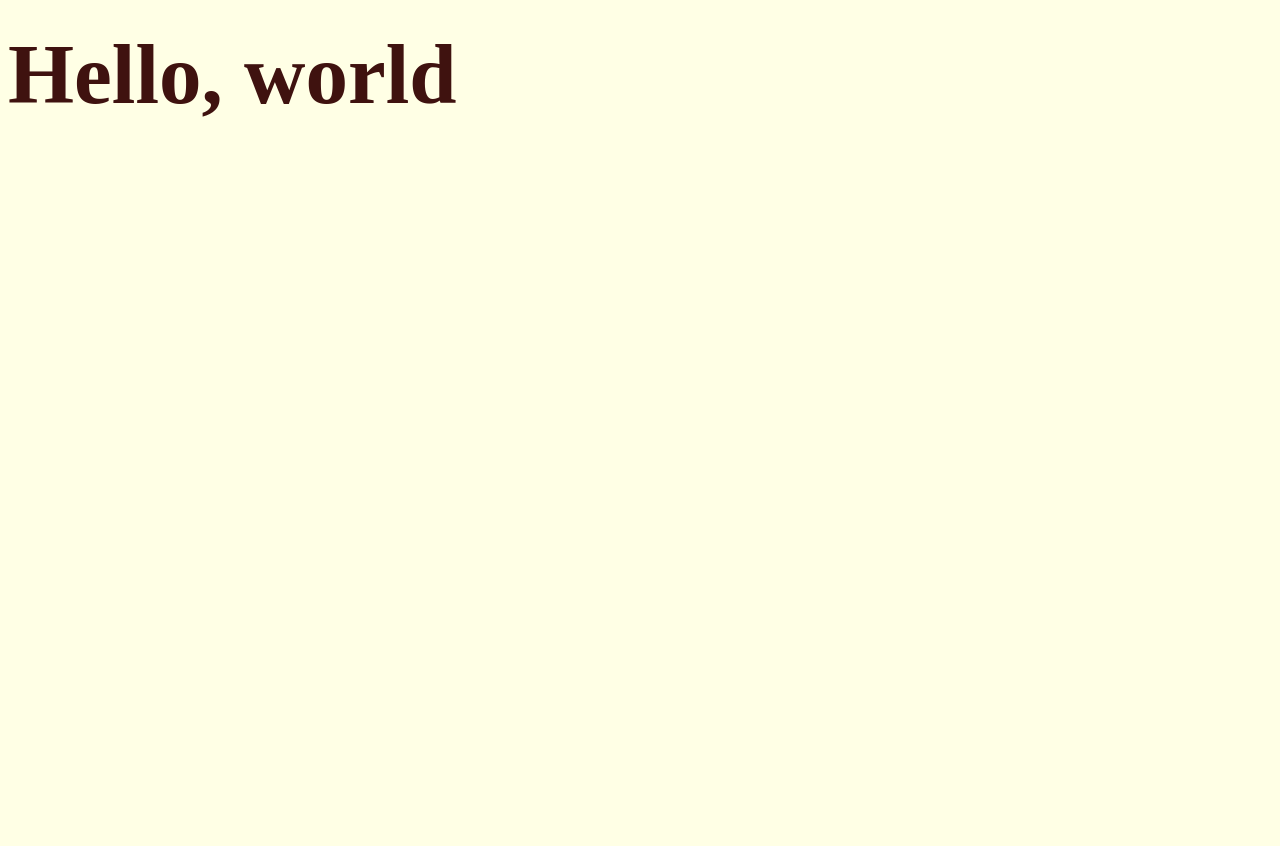
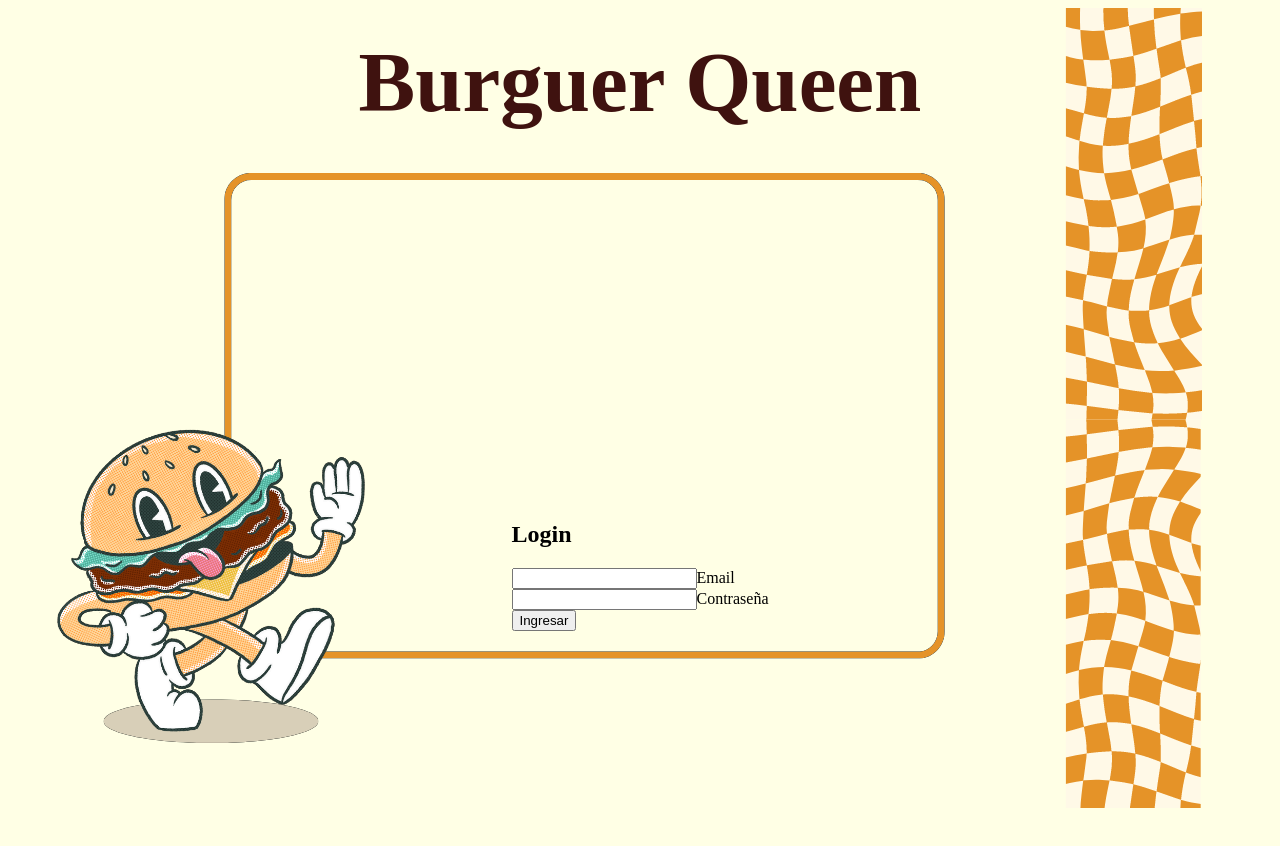
Before and after one commit to GabrielaGL/burguerqueen-api-client, an Angular app in the folder burguerQueen/: page / in a window 1280 px wide. Shown: the top 846 px of the page. Before the commit the page ends 800 px from the top, so only its background shows below. Built offline with nearby package versions, Linux system fonts and the light colour scheme; a web font is replaced by a local one.

Commit message:
Formulario de login listo

```diff
--- a/burguerQueen/src/app/app.component.html
+++ b/burguerQueen/src/app/app.component.html
@@ -1,4 +1,40 @@
-<h1>Hello, world</h1>
+<div class="back">
+  <div class="content">
+    <section class="sect-tittle">
+      <label for="">
+        <h1>Burguer Queen</h1>
+      </label>
+    </section>
+
+    <div class="login-back">
+      <form action="">
+        <label>
+          <h2>Login</h2>
+        </label>
+
+        <div class="inputContainer">
+          <input type="email" id="email" class="input" placeholder="" required>
+          <label for="" class="label">Email</label>
+        </div>
+
+        <div class="inputContainer">
+          <input type="password" class="input" placeholder="" required>
+          <label for="" class="label">Contraseña</label>
+        </div>
+
+        <button type="button" class="btn-classic"> Ingresar </button>
+      </form>
+    </div>
+
+  </div>
+</div>
+
+
+
+
+
+
+<!--  -->
 
 <!-- * * * * * * * * * * * * * * * * * * * * * * * * * * * * * * * -->
 <!-- * * * * * * * * * * * The content above * * * * * * * * * * * -->
```
